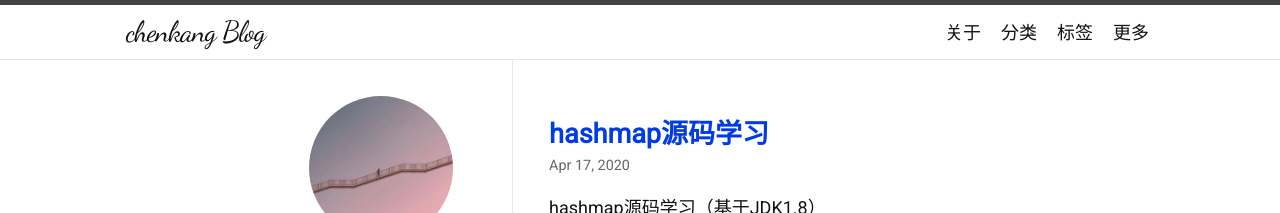
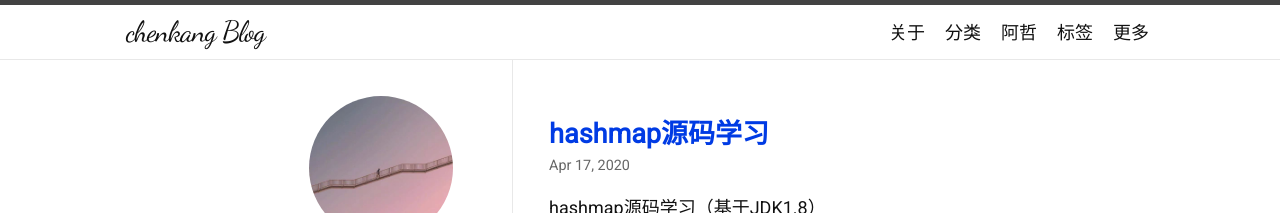
Before and after one commit to chenkang-noob/chengkang-noob.github.io, a Jekyll site: the page built from index.html, in a window 1280 px wide. Shown: the top 213 px of the page. Built offline with Jekyll 4.4.1, drawn with Linux system fonts in a browser that asks for light colours; nearby versions of some CDN libraries; some web fonts are replaced; the list of posts is cut into pages by our own code.

Commit message:
Update navigation.yml

```diff
--- a/_data/navigation.yml
+++ b/_data/navigation.yml
@@ -4,6 +4,8 @@
 #   url: /years/
 - title: 分类
   url: /categories/
+- title: 阿哲
+  url: /abc/
 - title: 标签
   url: /tags/
 - title: 更多
```
